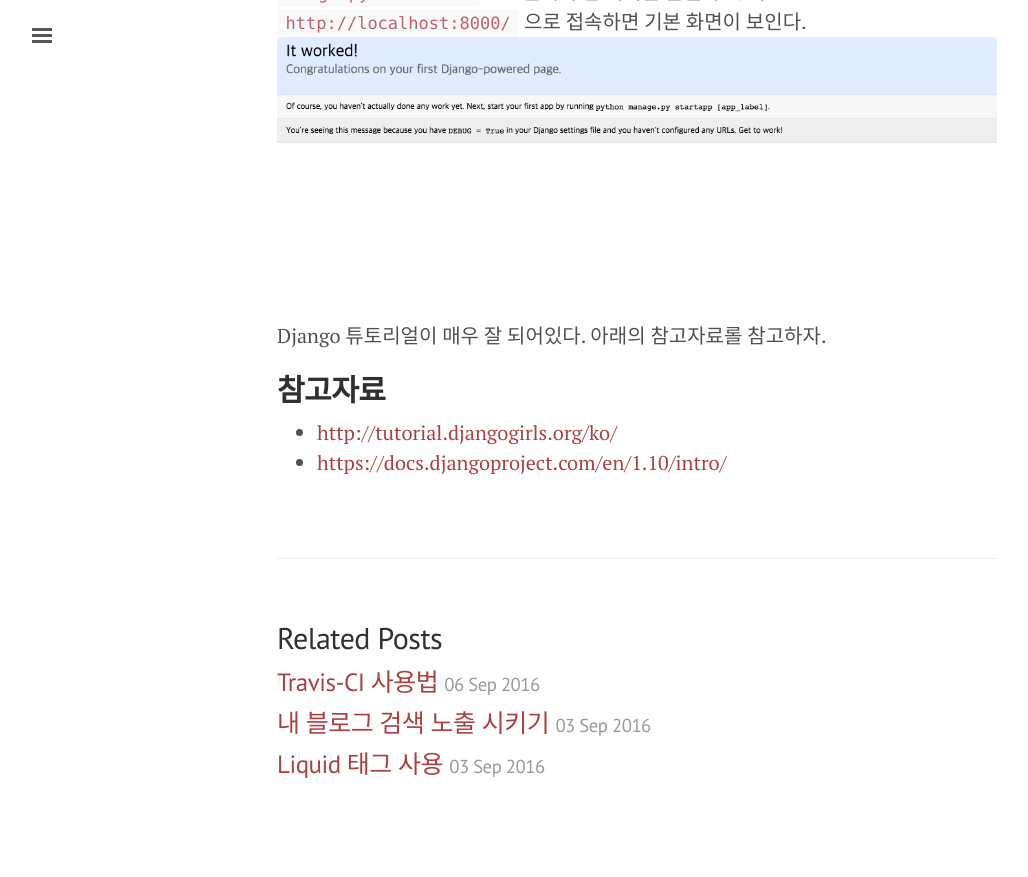
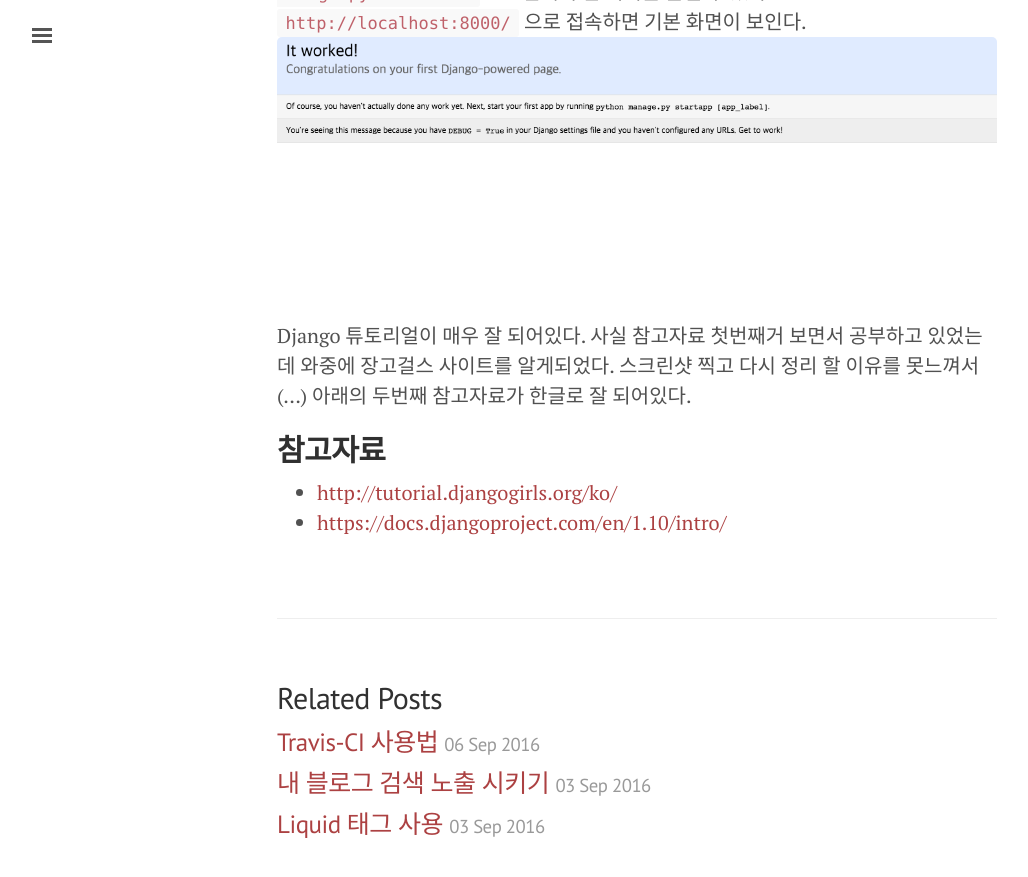
Before and after one commit to hyesun03/hyesun03.github.io, a Jekyll site: the page built from _posts/2016-09-08-django.md, in a window 1280 px wide and 900 px high, scrolled down 1521 px. Shown: the top 877 px of the window, without its empty margins (3-1031 px from the left). Built offline with Jekyll 4.4.1, drawn with Linux system fonts in a browser that asks for light colours; comment, search, counter and statistics services are not loaded; before the commit the page ends 2361 px from its top, so only the background shows below that.

Commit message:
django 포스팅

```diff
--- a/_posts/2016-09-08-django.md
+++ b/_posts/2016-09-08-django.md
@@ -36,7 +36,7 @@ comments: true
 DB생성을 위해 `python manage.py migrate`를 터미널에 입력한다. `python manage.py runserver`로 로컬에서 웹 서버를 돌릴 수 있다. `http://localhost:8000/` 으로 접속하면 기본 화면이 보인다.
 ![django 기본 웹서버 실행화면]({{ site.url }}/images/django_0.png)
 
-Django 튜토리얼이 매우 잘 되어있다. 아래의 참고자료롤 참고하자.
+Django 튜토리얼이 매우 잘 되어있다. 사실 참고자료 첫번째거 보면서 공부하고 있었는데 와중에 장고걸스 사이트를 알게되었다. 스크린샷 찍고 다시 정리 할 이유를 못느껴서(...) 아래의 두번째 참고자료가 한글로 잘 되어있다.
 
 ## **참고자료**
 * [http://tutorial.djangogirls.org/ko/](http://tutorial.djangogirls.org/ko/)
```
Also changed, not shown: 1 other file.
